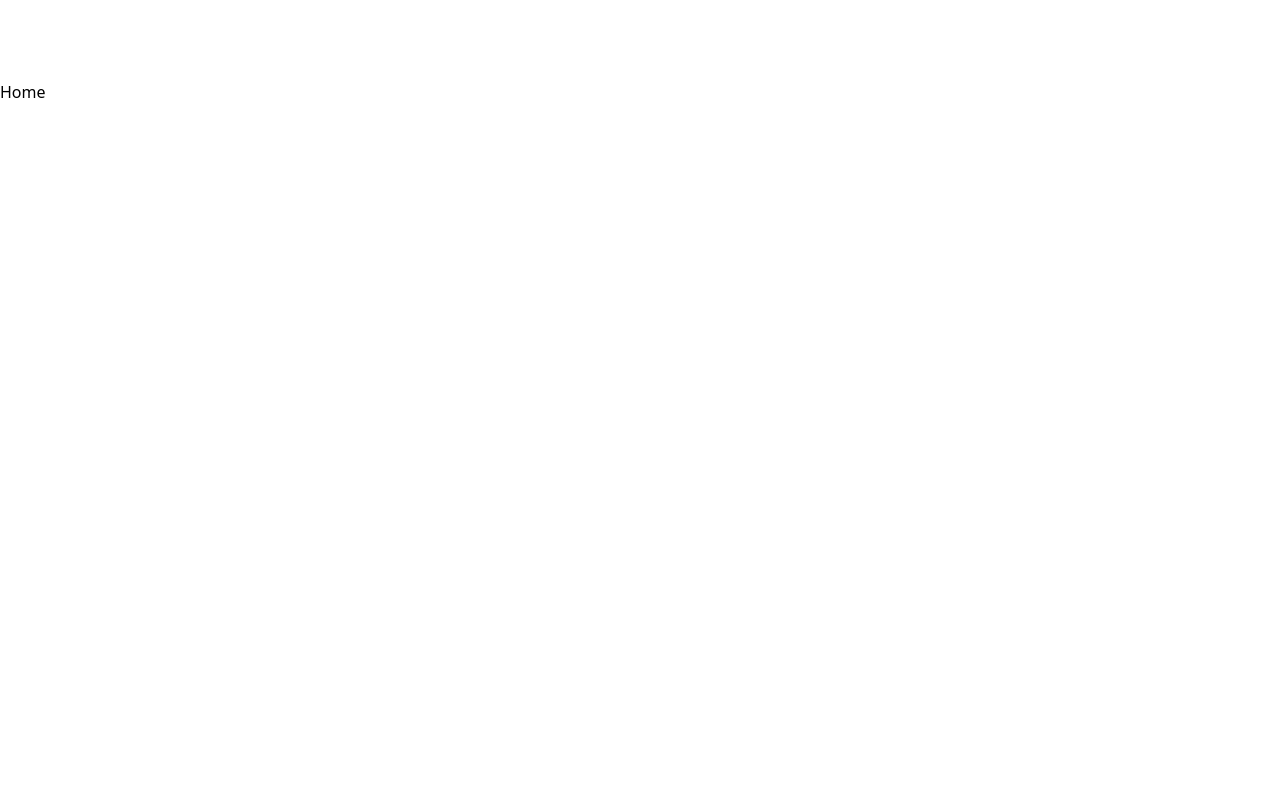
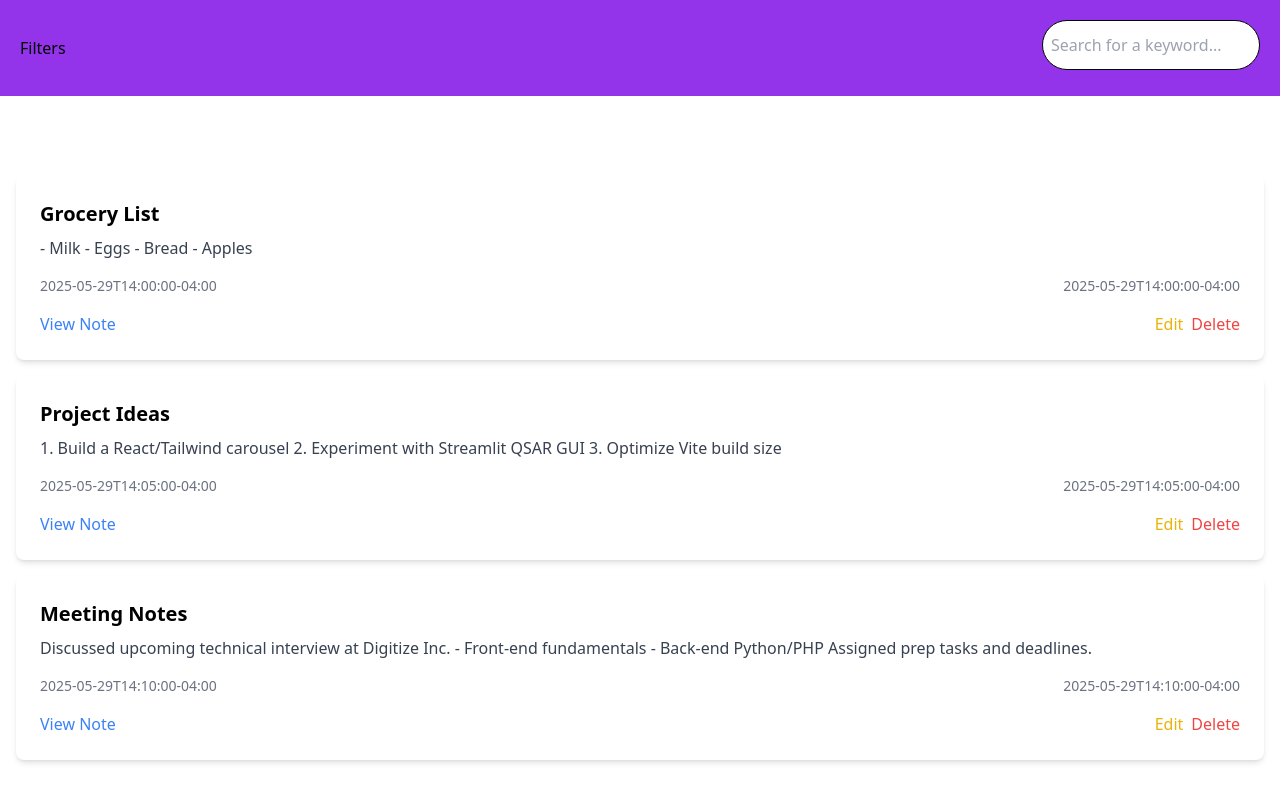
Before and after one commit to Brayanketchup/notes_demo_frontend, a React (Create React App) app: page / in a window 1280 px wide. Built offline with nearby package versions, Linux system fonts and the light colour scheme.

Commit message:
example note display

```diff
--- a/src/App.jsx
+++ b/src/App.jsx
@@ -1,20 +1,21 @@
 import './App.css';
 import './index.css';
 import { BrowserRouter as Router, Routes, Route } from 'react-router-dom';
-import { Home } from './pages';
+import { Navbar, ScrollToTop } from './components';
+import { Home, NoteDisplay } from './pages';
 
 
 function App() {
   return (
  <>
       <Router>
-
+        <ScrollToTop/>
+        <Navbar/>
         <main className='pt-20'>
 
           <Routes>
             <Route path="/" element={<Home />} />
-
-
+            <Route path="/notes/:id" element={<NoteDisplay />} />
 
           </Routes>
         </main>
--- /dev/null
+++ b/src/components/Navbar.jsx
@@ -0,0 +1,34 @@
+import React from 'react'
+
+
+
+export const Navbar = () => {
+    return (
+
+        <>
+            <nav className='bg-purple-600 p-5 flex flex-row justify-between items-center'>
+                <button>
+                    <h1>
+                        Filters
+                    </h1>
+                </button>
+
+                <form>
+                    <textarea name="searchBar" id="searchBar" placeholder='Search for a keyword...' className=' text-black resize-none rounded-full border-[1px] border-black justify-center content-center px-2 '></textarea>
+                </form>
+
+            </nav>
+
+            {/* <div>
+                <ul>
+                    <li></li>
+                </ul>
+            </div> */}
+        </>
+
+
+
+
+
+    )
+}
--- /dev/null
+++ b/src/components/NoteCard.jsx
@@ -0,0 +1,21 @@
+import React from 'react'
+
+export const NoteCard = ({ Note }) => {
+    return (
+        <div id={`note-${Note.id}`} className="bg-white shadow-md rounded-lg p-6 mb-4">
+                <h2 className="text-xl font-semibold mb-2">{Note.title}</h2>
+                <p className="text-gray-700">{Note.content}</p>
+                <div className="mt-4 flex justify-between items-center">
+                    <span className="text-sm text-gray-500">{Note.createdAt}</span>
+                    <span className="text-sm text-gray-500">{Note.dueBy}</span>
+                </div>
+                <div className="mt-4 flex justify-between items-center">
+                    <a href={`/notes/${Note.id}`} className="text-blue-500 hover:text-blue-700">View Note</a>
+                    <div className=' flex flex-row gap-2'>
+                        <button className="text-yellow-500 hover:text-yellow-700">Edit</button>
+                        <button className="text-red-500 hover:text-red-700">Delete</button>
+                    </div>
+                </div>
+        </div>
+    )
+}
--- a/src/components/index.js
+++ b/src/components/index.js
@@ -1,6 +1,10 @@
 import { ScrollToTop } from './ScrollToTop';
+import { NoteCard } from './NoteCard';
+import { Navbar } from './Navbar';
 
 export {
     ScrollToTop,
+    NoteCard,
+    Navbar
 
 }
--- /dev/null
+++ b/src/constants/Notes.js
@@ -0,0 +1,29 @@
+
+
+export const NOTES =
+  [
+    {
+      "id": "1",
+      "title": "Grocery List",
+      "content": "- Milk\n- Eggs\n- Bread\n- Apples",
+      "tags": ["shopping", "personal"],
+      "createdAt": "2025-05-29T14:00:00-04:00",
+      "dueBy": "2025-05-29T14:00:00-04:00"
+    },
+    {
+      "id": "2",
+      "title": "Project Ideas",
+      "content": "1. Build a React/Tailwind carousel\n2. Experiment with Streamlit QSAR GUI\n3. Optimize Vite build size",
+      "tags": ["work", "development"],
+      "createdAt": "2025-05-29T14:05:00-04:00",
+      "dueBy": "2025-05-29T14:05:00-04:00"
+    },
+    {
+      "id": "3",
+      "title": "Meeting Notes",
+      "content": "Discussed upcoming technical interview at Digitize Inc.\n- Front-end fundamentals\n- Back-end Python/PHP\nAssigned prep tasks and deadlines.",
+      "tags": ["meeting", "career"],
+      "createdAt": "2025-05-29T14:10:00-04:00",
+      "dueBy": "2025-05-29T14:10:00-04:00"
+    }
+  ]
--- a/src/pages/Home.jsx
+++ b/src/pages/Home.jsx
@@ -1,7 +1,16 @@
 import React from 'react'
+import { NoteCard } from '../components'
+import { NOTES } from '../constants/Notes'
 
 export const Home = () => {
   return (
-    <div>Home</div>
+    <section>
+      <div className="container mx-auto px-4">
+        {NOTES.map((Note, index) => (
+          <NoteCard key={index} Note={Note} />
+        ))
+        }
+      </div>
+    </section>
   )
 }
--- /dev/null
+++ b/src/pages/NoteDisplay.jsx
@@ -0,0 +1,7 @@
+import React from 'react'
+
+export const NoteDisplay = () => {
+  return (
+    <div>NoteDisplay</div>
+  )
+}
--- a/src/pages/index.js
+++ b/src/pages/index.js
@@ -1,5 +1,7 @@
 import { Home } from "./Home";
+import { NoteDisplay } from "./NoteDisplay";
 
 export {
     Home,
+    NoteDisplay
 }
```
